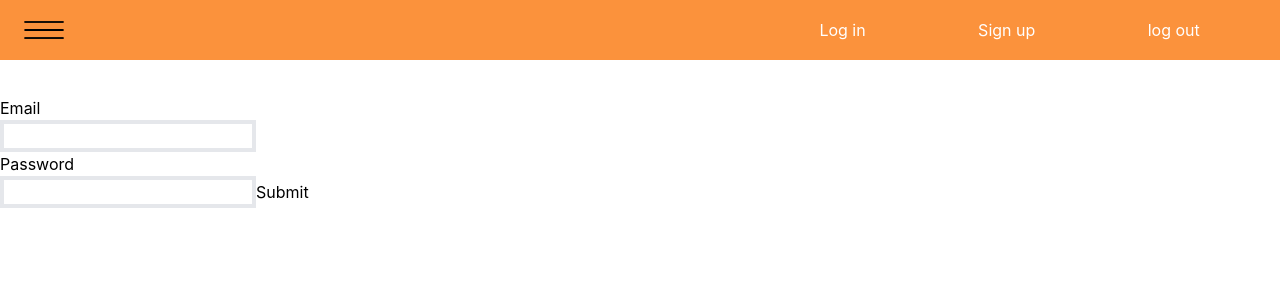
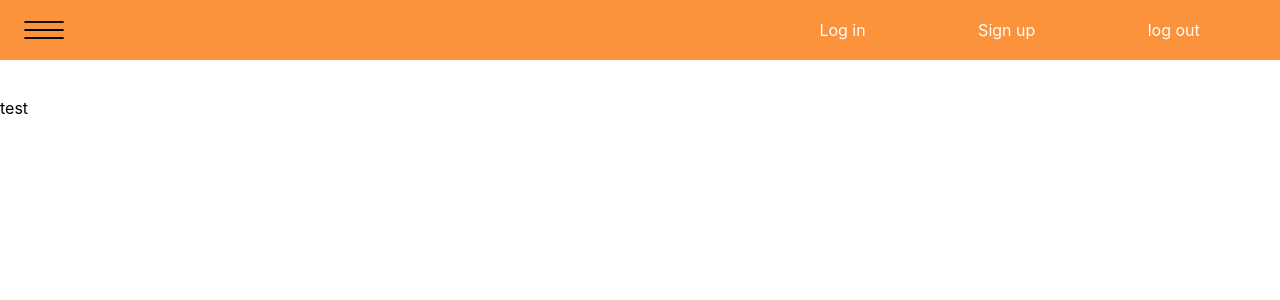
Before and after one commit to ReAliens/speedy-FE, a React (Create React App) app: page /login in a window 1280 px wide. Shown: the top 300 px of the page. Built offline with nearby package versions, Linux system fonts and the light colour scheme.

Commit message:
delete login page

```diff
--- a/src/pages/login/Login.jsx
+++ b/src/pages/login/Login.jsx
@@ -1,63 +1,10 @@
 /* eslint-disable react/jsx-props-no-spreading */
 import React from 'react';
-import { useForm } from 'react-hook-form';
 
-const Login = () => {
-  const {
-    register,
-    handleSubmit,
-    formState: { errors },
-  } = useForm();
-
-  const submit = (data) => {
-    console.log(data);
-    fetch('http://localhost:3000/login', {
-      method: 'post',
-      headers: {
-        'Content-Type': 'application/json',
-      },
-      body: JSON.stringify({
-        user: data,
-      }),
-    })
-      .then((res) => {
-        if (res.ok) {
-          console.log(res.headers.get('Authorization'));
-          localStorage.setItem('token', res.headers.get('Authorization'));
-          return res.json();
-        }
-        return res.text().then((text) => Promise.reject(text));
-      })
-      .then((json) => console.dir(json))
-      .catch((err) => console.error(err));
-  };
-  return (
-    <div className="mt-24">
-      <form onSubmit={handleSubmit(submit)}>
-        {/* <p>Username</p>
-        <input
-          className="border-4"
-          {...register('username', { required: true })}
-        />
-        {errors.username && <span>This field is required</span>} */}
-        <p>Email</p>
-        <input
-          className="border-4"
-          type="email"
-          {...register('email', { required: true })}
-        />
-        {errors.email && <span>This field is required</span>}
-        <p>Password</p>
-        <input
-          type="password"
-          className="border-4"
-          {...register('password', { required: true })}
-        />
-        {errors.password && <span>This field is required</span>}
-        <input type="submit" />
-      </form>
-    </div>
-  );
-};
+const Login = () => (
+  <div className="mt-24">
+    <p>test</p>
+  </div>
+);
 
 export default Login;
```
